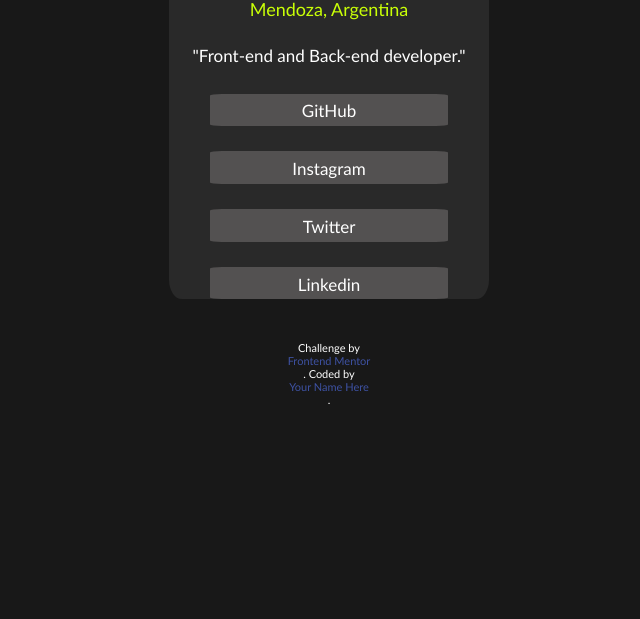
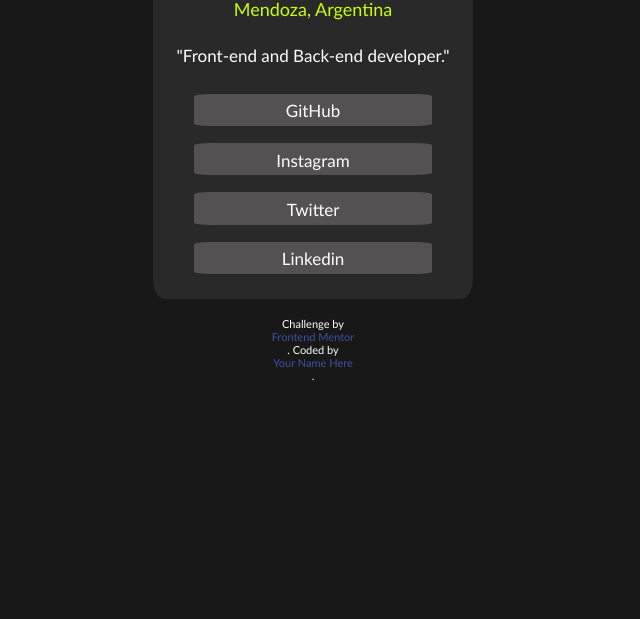
Before and after one commit to 0ct4vi0/Front-End-Mentor-Challenge-2, a website: page index.html in a window 1280 px wide. Shown: the part 229-848 px from the top of the page, without its empty margins (367-1007 px from the left). Drawn offline with Linux system fonts and the light colour scheme.

Commit message:
fin del arreglo

```diff
--- a/sass/movile.scss
+++ b/sass/movile.scss
@@ -55,11 +55,11 @@
             a{
                 font-size:  17px;
                 padding: 0.4em;
-                border-radius: 5%;
+                border-radius: 7%;
                 width: 14em;
                 height: 1.9em;
                 background-color: rgb(83, 81, 81);
-                margin:1.5em auto;
+                margin:1em auto;
             }
 
             :hover{
@@ -71,14 +71,14 @@
         .attribution {
             font-size: 11px;
             text-align: center;
-            margin: 3.8em;
+            margin: 3.9em;
             a { color: hsl(228, 45%, 44%); }
         }
 
         @include movil{
                 width: 20em;
                 height: 30em;
-                margin: 3em  0 3em 33.5em;
+                margin: 3em  0 3em 32.5em;
 
         }
 
```
Also changed, not shown: css/style.css.
